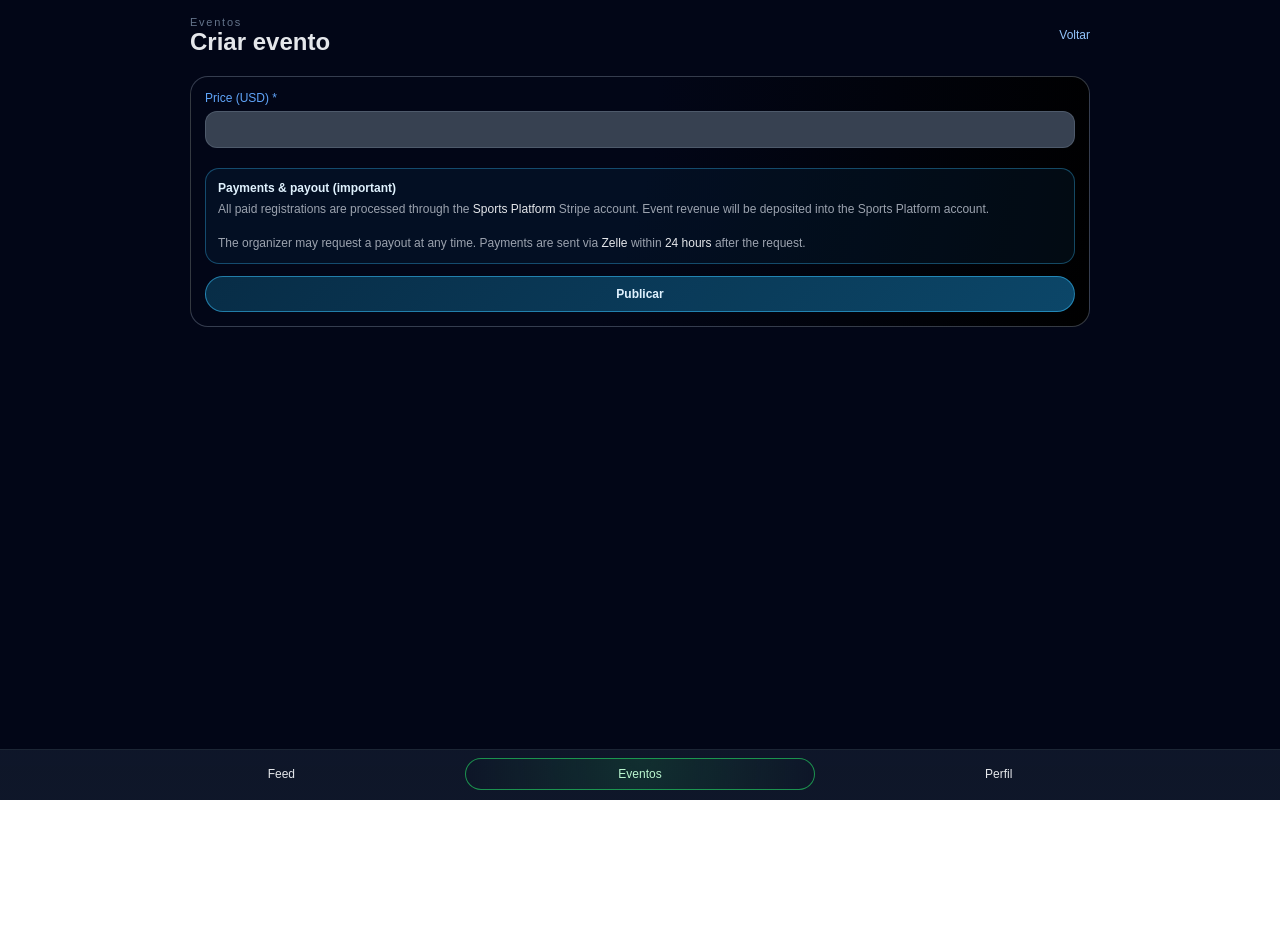
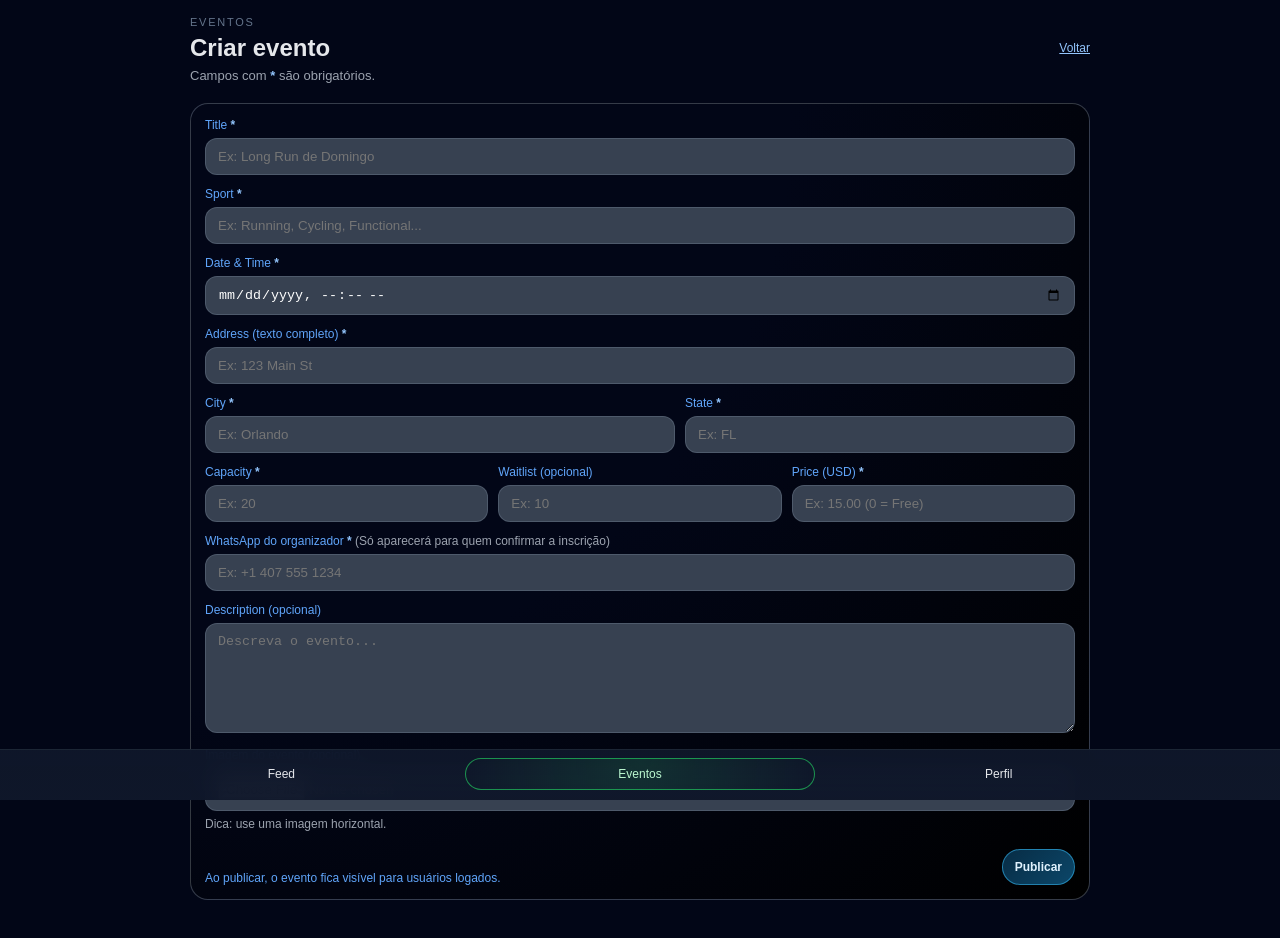
Before and after one commit to rafaelmorch/sportplatform, a Next.js app: page /events/new in a window 1280 px wide. Shown: the top 938 px of the page. Before the commit the page ends 800 px from the top, so only its background shows below. Built offline with nearby package versions, Linux system fonts and the light colour scheme; no server answers.

Commit message:
Fix new event page form and add payout notice

```diff
--- a/app/events/new/page.tsx
+++ b/app/events/new/page.tsx
@@ -29,7 +29,7 @@ export default function NewEventPage() {
   const [stateUS, setStateUS] = useState("");
 
   const [capacity, setCapacity] = useState("");
-  const [waitlist, setWaitlist] = useState("");
+  const [waitlist, setWaitlist] = useState(""); // opcional
   const [priceUsd, setPriceUsd] = useState("");
 
   const [whatsapp, setWhatsapp] = useState("");
@@ -85,14 +85,13 @@ export default function NewEventPage() {
 
       if (!capacity.trim()) throw new Error("Capacity * é obrigatório.");
       const capN = Number(capacity);
-      if (!Number.isFinite(capN) || capN <= 0)
-        throw new Error("Capacity deve ser um número > 0.");
+      if (!Number.isFinite(capN) || capN <= 0) throw new Error("Capacity deve ser um número > 0.");
 
+      // ✅ WAITLIST opcional, mas o DB está NOT NULL -> manda 0 quando vazio
       let waitN = 0;
       if (waitlist.trim()) {
         const wn = Number(waitlist);
-        if (!Number.isFinite(wn) || wn < 0)
-          throw new Error("Waitlist deve ser vazio ou número >= 0.");
+        if (!Number.isFinite(wn) || wn < 0) throw new Error("Waitlist deve ser vazio ou número >= 0.");
         waitN = wn;
       }
 
@@ -100,9 +99,9 @@ export default function NewEventPage() {
       const cents = toCents(priceUsd);
       if (cents == null) throw new Error("Price (USD) inválido.");
 
-      if (wa.length < 6)
-        throw new Error("WhatsApp do organizador * é obrigatório.");
+      if (wa.length < 6) throw new Error("WhatsApp do organizador * é obrigatório.");
 
+      // Upload opcional
       let imagePath: string | null = null;
       if (imageFile) {
         const ext = imageFile.name.split(".").pop() || "jpg";
@@ -112,7 +111,7 @@ export default function NewEventPage() {
           .from("event-images")
           .upload(fileName, imageFile, { cacheControl: "3600", upsert: false });
 
-        if (upErr) throw new Error(upErr.message);
+        if (upErr) throw new Error(upErr.message || "Falha no upload da imagem.");
 
         imagePath = fileName;
       }
@@ -129,7 +128,7 @@ export default function NewEventPage() {
           city: ci,
           state: st,
           capacity: capN,
-          waitlist_capacity: waitN,
+          waitlist_capacity: waitN, // ✅ sempre número
           price_cents: cents,
           organizer_whatsapp: wa,
           image_path: imagePath,
@@ -148,6 +147,8 @@ export default function NewEventPage() {
     }
   }
 
+  const priceCentsPreview = toCents(priceUsd) ?? 0;
+
   return (
     <main
       style={{
@@ -159,83 +160,248 @@ export default function NewEventPage() {
       }}
     >
       <div style={{ maxWidth: "900px", margin: "0 auto" }}>
-        <header style={{ marginBottom: 20 }}>
-          <p style={{ fontSize: 11, letterSpacing: "0.16em", color: "#64748b" }}>
+        <header
+          style={{
+            marginBottom: 20,
+            display: "flex",
+            flexDirection: "column",
+            gap: 6,
+          }}
+        >
+          <p
+            style={{
+              fontSize: 11,
+              letterSpacing: "0.16em",
+              textTransform: "uppercase",
+              color: "#64748b",
+              margin: 0,
+            }}
+          >
             Eventos
           </p>
 
-          <div style={{ display: "flex", justifyContent: "space-between" }}>
-            <h1 style={{ fontSize: 24, fontWeight: 700 }}>Criar evento</h1>
-            <Link href="/events" style={{ fontSize: 12, color: "#93c5fd" }}>
+          <div
+            style={{
+              display: "flex",
+              justifyContent: "space-between",
+              gap: 10,
+              alignItems: "center",
+              flexWrap: "wrap",
+            }}
+          >
+            <h1 style={{ fontSize: 24, fontWeight: 700, margin: 0 }}>Criar evento</h1>
+
+            <Link
+              href="/events"
+              style={{
+                fontSize: 12,
+                color: "#93c5fd",
+                textDecoration: "underline",
+                whiteSpace: "nowrap",
+              }}
+            >
               Voltar
             </Link>
           </div>
+
+          <p style={{ fontSize: 13, color: "#9ca3af", margin: 0 }}>
+            Campos com <span style={{ color: "#93c5fd", fontWeight: 700 }}>*</span> são obrigatórios.
+          </p>
         </header>
 
-        {error && (
-          <p style={{ fontSize: 13, color: "#fca5a5" }}>{error}</p>
-        )}
-        {info && (
-          <p style={{ fontSize: 13, color: "#86efac" }}>{info}</p>
-        )}
+        {error ? (
+          <p style={{ margin: "0 0 12px 0", fontSize: 13, color: "#fca5a5" }}>{error}</p>
+        ) : null}
+
+        {info ? (
+          <p style={{ margin: "0 0 12px 0", fontSize: 13, color: "#86efac" }}>{info}</p>
+        ) : null}
 
         <section
           style={{
             borderRadius: 18,
             border: "1px solid rgba(148,163,184,0.35)",
-            background:
-              "radial-gradient(circle at top left, #020617, #020617 50%, #000000 100%)",
-            padding: 14,
+            background: "radial-gradient(circle at top left, #020617, #020617 50%, #000000 100%)",
+            padding: "14px 14px",
             display: "flex",
             flexDirection: "column",
             gap: 12,
           }}
         >
-          {/* inputs iguais aos seus */}
+          <label style={labelStyle}>
+            Title <span style={{ color: "#93c5fd", fontWeight: 700 }}>*</span>
+            <input
+              style={inputStyle}
+              placeholder="Ex: Long Run de Domingo"
+              value={title}
+              onChange={(e) => setTitle(e.target.value)}
+            />
+          </label>
 
           <label style={labelStyle}>
-            Price (USD) *
+            Sport <span style={{ color: "#93c5fd", fontWeight: 700 }}>*</span>
             <input
               style={inputStyle}
+              placeholder="Ex: Running, Cycling, Functional..."
+              value={sport}
+              onChange={(e) => setSport(e.target.value)}
+            />
+          </label>
+
+          <label style={labelStyle}>
+            Date & Time <span style={{ color: "#93c5fd", fontWeight: 700 }}>*</span>
+            <input
+              style={inputStyle}
+              type="datetime-local"
+              value={date}
+              onChange={(e) => setDate(e.target.value)}
+            />
+          </label>
+
+          <label style={labelStyle}>
+            Address (texto completo) <span style={{ color: "#93c5fd", fontWeight: 700 }}>*</span>
+            <input
+              style={inputStyle}
+              placeholder="Ex: 123 Main St"
+              value={addressText}
+              onChange={(e) => setAddressText(e.target.value)}
+            />
+          </label>
+
+          <div style={{ display: "flex", gap: 10, flexWrap: "wrap" }}>
+            <label style={{ ...labelStyle, flex: "1 1 220px" }}>
+              City <span style={{ color: "#93c5fd", fontWeight: 700 }}>*</span>
+              <input
+                style={inputStyle}
+                placeholder="Ex: Orlando"
+                value={city}
+                onChange={(e) => setCity(e.target.value)}
+              />
+            </label>
+
+            <label style={{ ...labelStyle, flex: "1 1 140px" }}>
+              State <span style={{ color: "#93c5fd", fontWeight: 700 }}>*</span>
+              <input
+                style={inputStyle}
+                placeholder="Ex: FL"
+                value={stateUS}
+                onChange={(e) => setStateUS(e.target.value)}
+              />
+            </label>
+          </div>
+
+          <div style={{ display: "flex", gap: 10, flexWrap: "wrap" }}>
+            <label style={{ ...labelStyle, flex: "1 1 180px" }}>
+              Capacity <span style={{ color: "#93c5fd", fontWeight: 700 }}>*</span>
+              <input
+                style={inputStyle}
+                inputMode="numeric"
+                placeholder="Ex: 20"
+                value={capacity}
+                onChange={(e) => setCapacity(e.target.value)}
+              />
+            </label>
+
+            <label style={{ ...labelStyle, flex: "1 1 180px" }}>
+              Waitlist (opcional)
+              <input
+                style={inputStyle}
+                inputMode="numeric"
+                placeholder="Ex: 10"
+                value={waitlist}
+                onChange={(e) => setWaitlist(e.target.value)}
+              />
+            </label>
+
+            <label style={{ ...labelStyle, flex: "1 1 180px" }}>
+              Price (USD) <span style={{ color: "#93c5fd", fontWeight: 700 }}>*</span>
+              <input
+                style={inputStyle}
+                inputMode="decimal"
+                placeholder="Ex: 15.00 (0 = Free)"
                 value={priceUsd}
                 onChange={(e) => setPriceUsd(e.target.value)}
               />
             </label>
+          </div>
 
-          {/* 🔔 AVISO DE PAGAMENTO */}
+          {/* ✅ AVISO (mostra só se for pago) */}
+          {priceCentsPreview > 0 ? (
             <div
               style={{
-              marginTop: 8,
+                marginTop: 2,
                 borderRadius: 14,
                 border: "1px solid rgba(56,189,248,0.35)",
                 background: "rgba(8,47,73,0.25)",
                 padding: 12,
               }}
             >
-            <p style={{ margin: 0, fontSize: 12, color: "#e0f2fe", fontWeight: 800 }}>
+              <p style={{ margin: 0, fontSize: 12, color: "#e0f2fe", fontWeight: 900 }}>
                 Payments & payout (important)
               </p>
 
-            <p
+              <p style={{ margin: "8px 0 0 0", fontSize: 12, color: "#9ca3af", lineHeight: 1.4 }}>
+                All paid registrations are processed through the{" "}
+                <span style={{ color: "#e5e7eb" }}>Sports Platform</span> Stripe account.
+                Event revenue will be deposited into the Sports Platform account.
+                <br />
+                <br />
+                The organizer may request a payout at any time. Payments are sent via{" "}
+                <span style={{ color: "#e5e7eb" }}>Zelle</span> within{" "}
+                <span style={{ color: "#e5e7eb" }}>24 hours</span> after the request.
+              </p>
+            </div>
+          ) : null}
+
+          <label style={labelStyle}>
+            WhatsApp do organizador <span style={{ color: "#93c5fd", fontWeight: 700 }}>*</span>{" "}
+            <span style={{ color: "#9ca3af", fontWeight: 400 }}>
+              (Só aparecerá para quem confirmar a inscrição)
+            </span>
+            <input
+              style={inputStyle}
+              placeholder="Ex: +1 407 555 1234"
+              value={whatsapp}
+              onChange={(e) => setWhatsapp(e.target.value)}
+            />
+          </label>
+
+          <label style={labelStyle}>
+            Description (opcional)
+            <textarea
+              style={{ ...inputStyle, minHeight: 110, resize: "vertical" }}
+              placeholder="Descreva o evento..."
+              value={description}
+              onChange={(e) => setDescription(e.target.value)}
+            />
+          </label>
+
+          <label style={labelStyle}>
+            Imagem do evento (opcional)
+            <input
+              style={inputStyle}
+              type="file"
+              accept="image/png,image/jpeg,image/jpg"
+              onChange={(e) => setImageFile(e.target.files?.[0] ?? null)}
+            />
+            <span style={{ display: "block", marginTop: 6, fontSize: 12, color: "#9ca3af" }}>
+              Dica: use uma imagem horizontal.
+            </span>
+          </label>
+
+          <div
             style={{
-                margin: "6px 0 0 0",
-                fontSize: 12,
-                color: "#9ca3af",
-                lineHeight: 1.4,
+              display: "flex",
+              justifyContent: "space-between",
+              alignItems: "flex-end",
+              gap: 10,
+              flexWrap: "wrap",
+              marginTop: 6,
             }}
           >
-              All paid registrations are processed through the{" "}
-              <span style={{ color: "#e5e7eb" }}>Sports Platform</span> Stripe
-              account. Event revenue will be deposited into the Sports Platform
-              account.
-              <br />
-              <br />
-              The organizer may request a payout at any time. Payments are sent
-              via <span style={{ color: "#e5e7eb" }}>Zelle</span> within{" "}
-              <span style={{ color: "#e5e7eb" }}>24 hours</span> after the
-              request.
+            <p style={{ fontSize: 12, color: "#60a5fa", margin: 0 }}>
+              Ao publicar, o evento fica visível para usuários logados.
             </p>
-          </div>
 
             <button
               onClick={handleCreate}
@@ -245,15 +411,15 @@ export default function NewEventPage() {
                 padding: "10px 12px",
                 borderRadius: 999,
                 border: "1px solid rgba(56,189,248,0.55)",
-              background:
-                "linear-gradient(135deg, rgba(8,47,73,0.95), rgba(12,74,110,0.95))",
+                background: "linear-gradient(135deg, rgba(8,47,73,0.95), rgba(12,74,110,0.95))",
                 color: "#e0f2fe",
+                cursor: busy ? "not-allowed" : "pointer",
                 fontWeight: 800,
-              cursor: busy ? "not-allowed" : "pointer",
               }}
             >
               {busy ? "Publicando..." : "Publicar"}
             </button>
+          </div>
         </section>
       </div>
 
```
Lines whose indentation alone changed are shown as unchanged.
